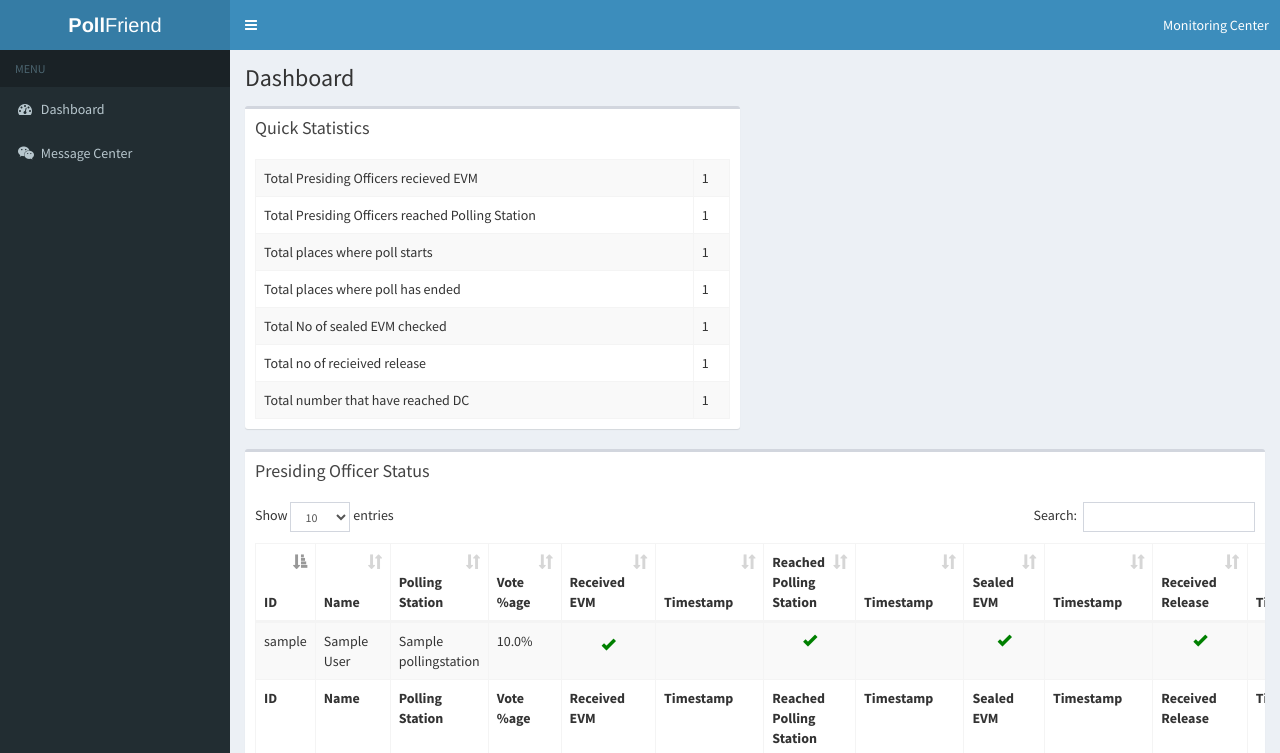
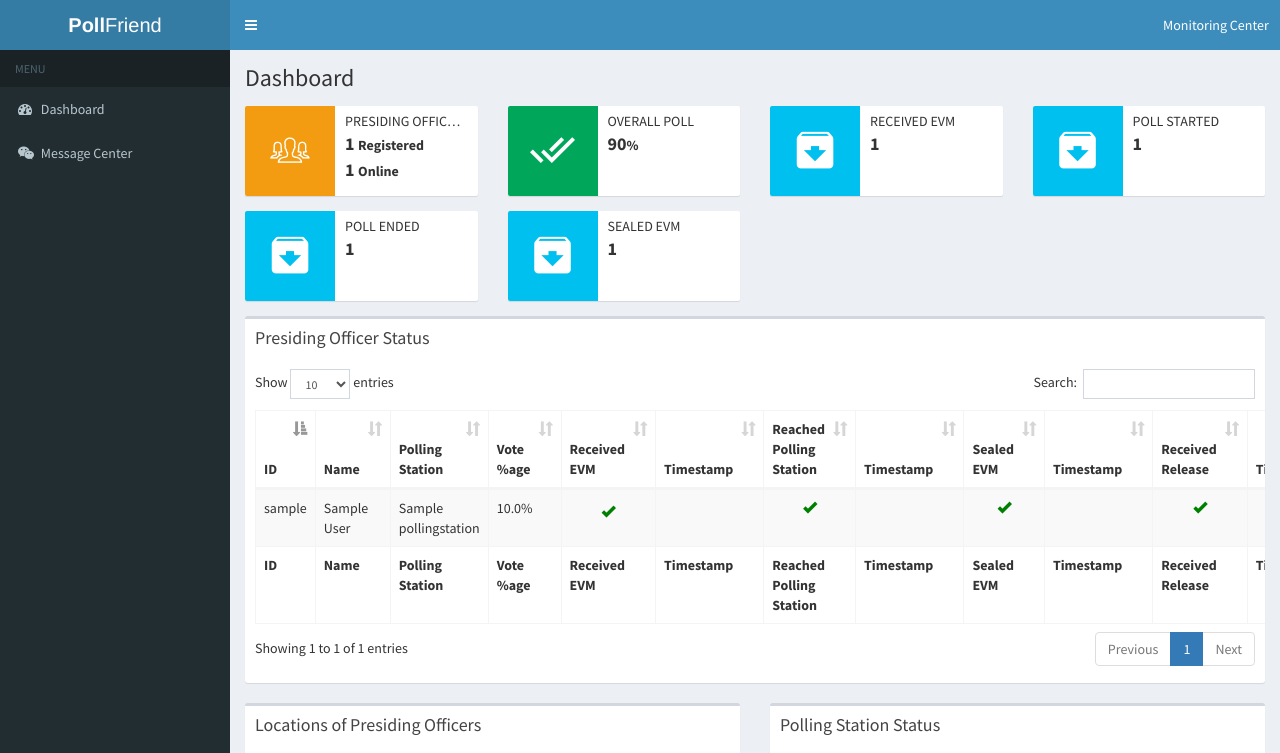
Before and after one commit to shivamneeraj23/PollFriend-Backend, a Django app: page /home/ in a window 1280 px wide. Shown: the top 753 px of the page. Run offline with Django 3.2, Linux system fonts and the light colour scheme; tables that the repository leaves empty hold one stand-in row (values such as "Sample post"); some libraries are stand-ins or nearby versions.

Commit message:
New info divs to show Quick Statistics

```diff
--- a/templates/dashboard.html
+++ b/templates/dashboard.html
@@ -4,42 +4,87 @@
 {% block title %} Dashboard {% endblock %}
 {% block main_page_title %} Dashboard {% endblock %}
 {% block main_page %}
-    	 <div class="row">
-            <div class="col-xs-6">
-                <div class="box">
-                    <div class="box-header">
-                        <h3 class="box-title">Quick Statistics</h3>
-                    </div><!-- /.box-header -->
-                    <div  class="box-body table-responsive">
-                        <table id="example3" class="table table-bordered table-striped">
-                           <tbody>
-                                <tr>
-                                    <td>Total Presiding Officers recieved EVM</td><td>{{received_evm}}</td>
-                                </tr>
-                                <tr>
-                                	<td>Total Presiding Officers reached Polling Station</td><td>{{reached_polling_station}}</td>
-                                </tr>
-                                <tr>
-                                	<td>Total places where poll starts</td><td>{{poll_starts}}</td>
-                                </tr>
-                                <tr>
-                                	<td>Total places where poll has ended</td><td>{{poll_ends}}</td>
-                                </tr>
-                                <tr>
-                                	<td>Total No of sealed EVM checked</td><td>{{sealed_evm}}</td>
-                                </tr>
-                                <tr>
-                                	<td>Total no of recieived release</td><td>{{received_release}}</td>
-                                </tr>
-                                <tr>
-                                	<td>Total number that have reached DC</td><td>{{reached_dc}}</td>
-                                </tr>
-                            </tbody>
-                        </table>
-                    </div><!-- /.box-body -->
-                </div><!-- /.box -->
+        <div class="row">
+            <div class="col-md-3 col-sm-6 col-xs-12">
+              <div class="info-box">
+                <span class="info-box-icon bg-yellow"><i class="ion ion-ios-people-outline"></i></span>
+
+                <div class="info-box-content">
+                  <span class="info-box-text">Presiding Officers</span>
+                  <span class="info-box-number">{{ received_evm }} <small>Registered</small></span>
+                  <span class="info-box-number">{{ received_evm }} <small>Online</small></span>
+                </div>
+                <!-- /.info-box-content -->
+              </div>
+              <!-- /.info-box -->
             </div>
-       </div>
+
+
+            <div class="col-md-3 col-sm-6 col-xs-12">
+              <div class="info-box">
+                <span class="info-box-icon bg-green"><i class="ion ion-android-done-all"></i></span>
+
+                <div class="info-box-content">
+                  <span class="info-box-text">Overall Poll</span>
+                  <span class="info-box-number">90<small>%</small></span>
+                </div>
+                <!-- /.info-box-content -->
+              </div>
+              <!-- /.info-box -->
+            </div>
+
+            <div class="col-md-3 col-sm-6 col-xs-12">
+              <div class="info-box">
+                <span class="info-box-icon bg-aqua"><i class="ion ion-android-archive"></i></span>
+
+                <div class="info-box-content">
+                  <span class="info-box-text">Received EVM</span>
+                  <span class="info-box-number">{{ received_evm }}</span>
+                </div>
+                <!-- /.info-box-content -->
+              </div>
+              <!-- /.info-box -->
+            </div>
+
+            <div class="col-md-3 col-sm-6 col-xs-12">
+              <div class="info-box">
+                <span class="info-box-icon bg-aqua"><i class="ion ion-android-archive"></i></span>
+
+                <div class="info-box-content">
+                  <span class="info-box-text">Poll Started</span>
+                  <span class="info-box-number">{{ poll_starts }}</span>
+                </div>
+                <!-- /.info-box-content -->
+              </div>
+              <!-- /.info-box -->
+            </div>
+
+            <div class="col-md-3 col-sm-6 col-xs-12">
+              <div class="info-box">
+                <span class="info-box-icon bg-aqua"><i class="ion ion-android-archive"></i></span>
+
+                <div class="info-box-content">
+                  <span class="info-box-text">Poll Ended</span>
+                  <span class="info-box-number">{{ poll_ends }}</span>
+                </div>
+                <!-- /.info-box-content -->
+              </div>
+              <!-- /.info-box -->
+            </div>
+
+            <div class="col-md-3 col-sm-6 col-xs-12">
+              <div class="info-box">
+                <span class="info-box-icon bg-aqua"><i class="ion ion-android-archive"></i></span>
+
+                <div class="info-box-content">
+                  <span class="info-box-text">Sealed EVM</span>
+                  <span class="info-box-number">{{ sealed_evm }}</span>
+                </div>
+                <!-- /.info-box-content -->
+              </div>
+              <!-- /.info-box -->
+            </div>
+        </div>
         <div class="row">
             <div class="col-xs-12">
                 <div class="box">
```
